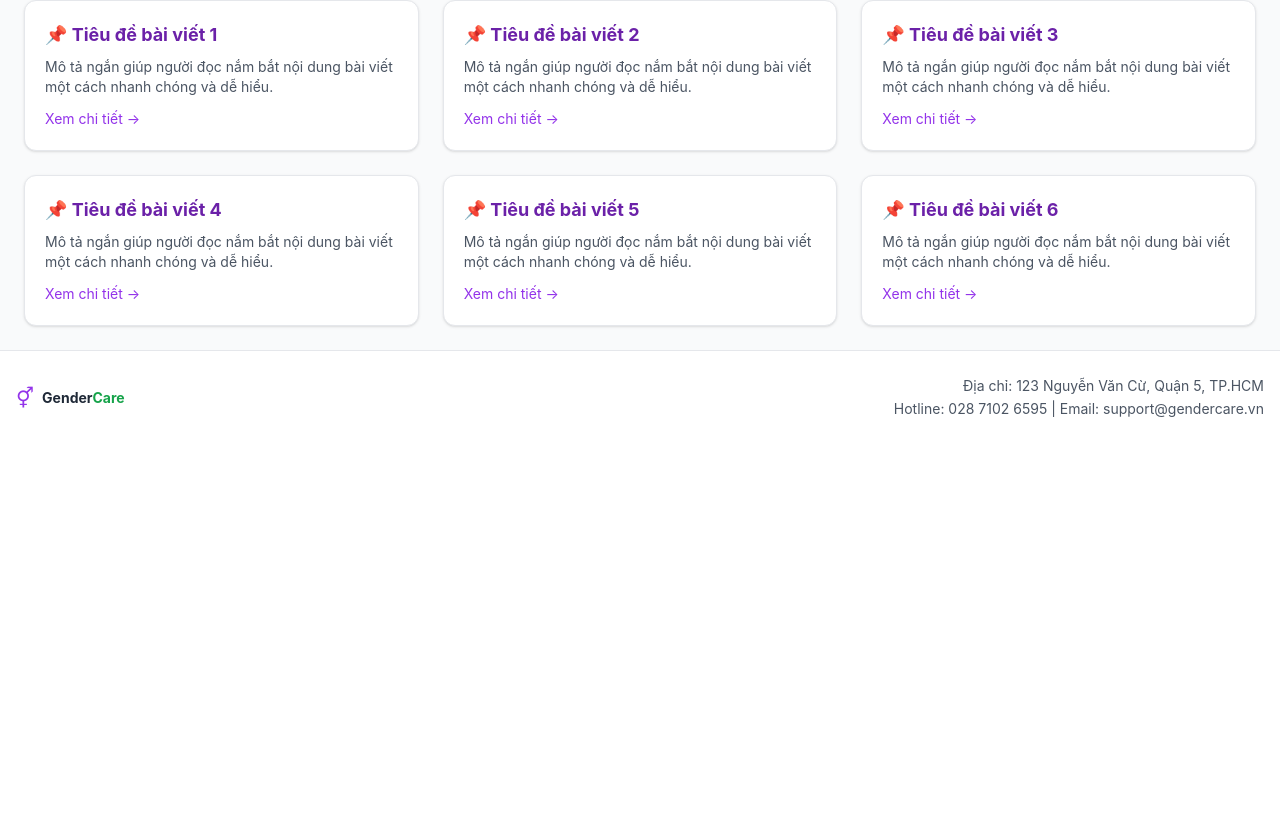
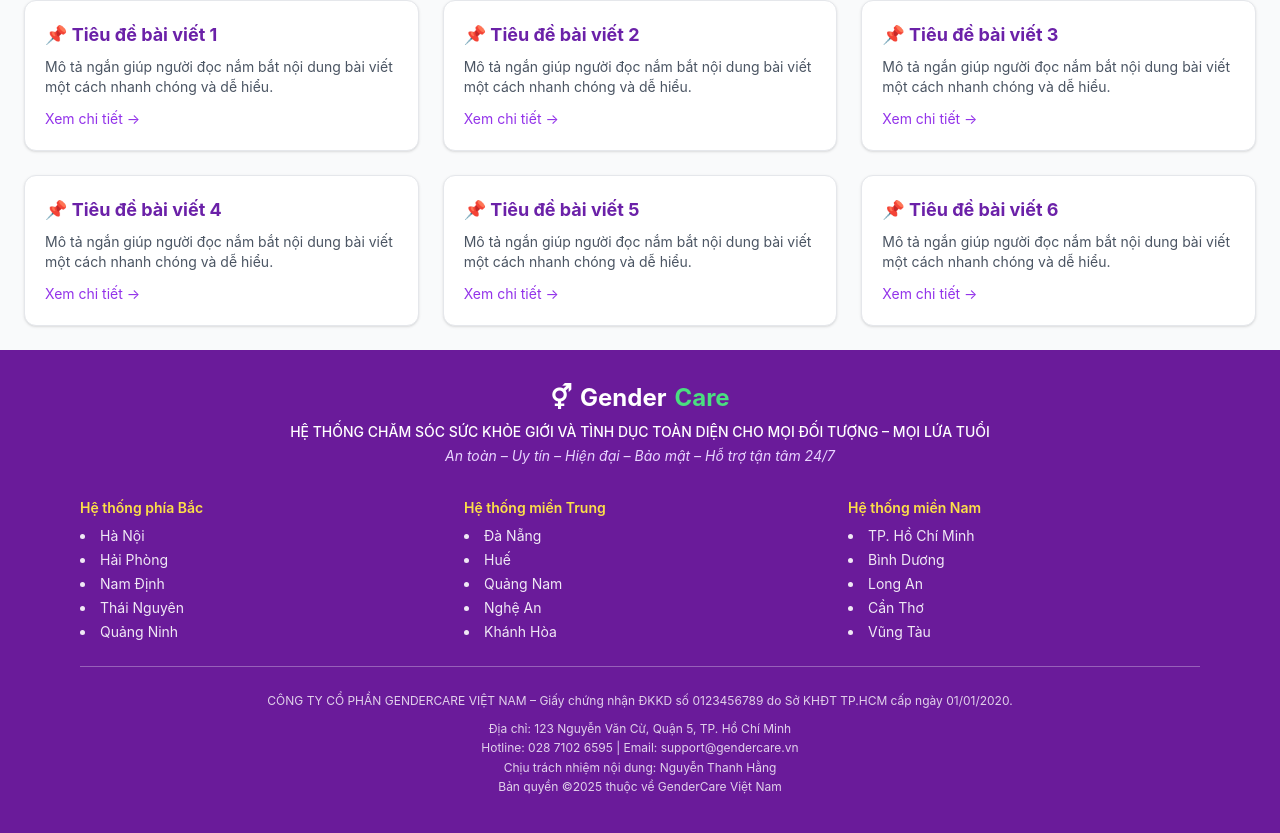
Before and after one commit to huyhoang04ne/SWP, a React (Create React App) app: page / in a window 1280 px wide. Shown: the part 696-1529 px from the top of the page. Before the commit the page ends 1141 px from the top, so only its background shows below. Built offline with nearby package versions, Linux system fonts and the light colour scheme.

Commit message:
✨ Update Footer

```diff
--- a/src/components/Footer.tsx
+++ b/src/components/Footer.tsx
@@ -1,17 +1,75 @@
+import React from "react";
+
 const Footer = () => {
   return (
-    <footer className="bg-white border-t py-6 text-sm text-gray-600">
-        <div className="max-w-7xl mx-auto px-4 flex flex-col md:flex-row justify-between items-center space-y-4 md:space-y-0">
-          <div className="flex items-center space-x-2">
-            <span className="text-xl text-purple-600">⚥</span>
-            <span className="font-bold text-gray-800">Gender<span className="text-green-600">Care</span></span>
+    <footer className="bg-[#6A1B9A] text-white text-sm pt-8 pb-12">
+      <div className="max-w-6xl mx-auto px-4 text-center">
+
+        {/* Logo và slogan */}
+        <div className="mb-6">
+          <div className="flex justify-center items-center space-x-2 text-2xl font-bold">
+            <span className="text-white">⚥</span>
+            <span className="text-white">Gender</span>
+            <span className="text-green-400">Care</span>
           </div>
-          <div className="text-center md:text-right leading-relaxed">
-            Địa chỉ: 123 Nguyễn Văn Cừ, Quận 5, TP.HCM <br />
-            Hotline: 028 7102 6595 | Email: support@gendercare.vn
+
+          <div className="mt-2 text-sm font-medium">
+            HỆ THỐNG CHĂM SÓC SỨC KHỎE GIỚI VÀ TÌNH DỤC TOÀN DIỆN CHO MỌI ĐỐI TƯỢNG – MỌI LỨA TUỔI
+          </div>
+          <div className="mt-1 text-purple-200 italic text-sm">
+            An toàn – Uy tín – Hiện đại – Bảo mật – Hỗ trợ tận tâm 24/7
           </div>
         </div>
-      </footer>
+
+        {/* Thông tin liên hệ */}
+        <div className="grid grid-cols-1 md:grid-cols-3 text-left gap-8 mt-8">
+          <div>
+            <h3 className="font-semibold text-yellow-300 mb-2">Hệ thống phía Bắc</h3>
+            <ul className="space-y-1 list-disc list-inside text-white/90">
+              <li>Hà Nội</li>
+              <li>Hải Phòng</li>
+              <li>Nam Định</li>
+              <li>Thái Nguyên</li>
+              <li>Quảng Ninh</li>
+            </ul>
+          </div>
+          <div>
+            <h3 className="font-semibold text-yellow-300 mb-2">Hệ thống miền Trung</h3>
+            <ul className="space-y-1 list-disc list-inside text-white/90">
+              <li>Đà Nẵng</li>
+              <li>Huế</li>
+              <li>Quảng Nam</li>
+              <li>Nghệ An</li>
+              <li>Khánh Hòa</li>
+            </ul>
+          </div>
+          <div>
+            <h3 className="font-semibold text-yellow-300 mb-2">Hệ thống miền Nam</h3>
+            <ul className="space-y-1 list-disc list-inside text-white/90">
+              <li>TP. Hồ Chí Minh</li>
+              <li>Bình Dương</li>
+              <li>Long An</li>
+              <li>Cần Thơ</li>
+              <li>Vũng Tàu</li>
+            </ul>
+          </div>
+        </div>
+
+        {/* Dòng kẻ */}
+        <div className="border-t border-white/30 my-6" />
+
+        {/* Chính sách + liên hệ */}
+        <div className="text-xs text-white/80 leading-relaxed">
+          <p className="mb-2">
+            CÔNG TY CỔ PHẦN GENDERCARE VIỆT NAM – Giấy chứng nhận ĐKKD số 0123456789 do Sở KHĐT TP.HCM cấp ngày 01/01/2020.
+          </p>
+          <p>Địa chỉ: 123 Nguyễn Văn Cừ, Quận 5, TP. Hồ Chí Minh</p>
+          <p>Hotline: 028 7102 6595 | Email: support@gendercare.vn</p>
+          <p>Chịu trách nhiệm nội dung: Nguyễn Thanh Hằng</p>
+          <p>Bản quyền ©2025 thuộc về GenderCare Việt Nam</p>
+        </div>
+      </div>
+    </footer>
   );
 };
 
```
